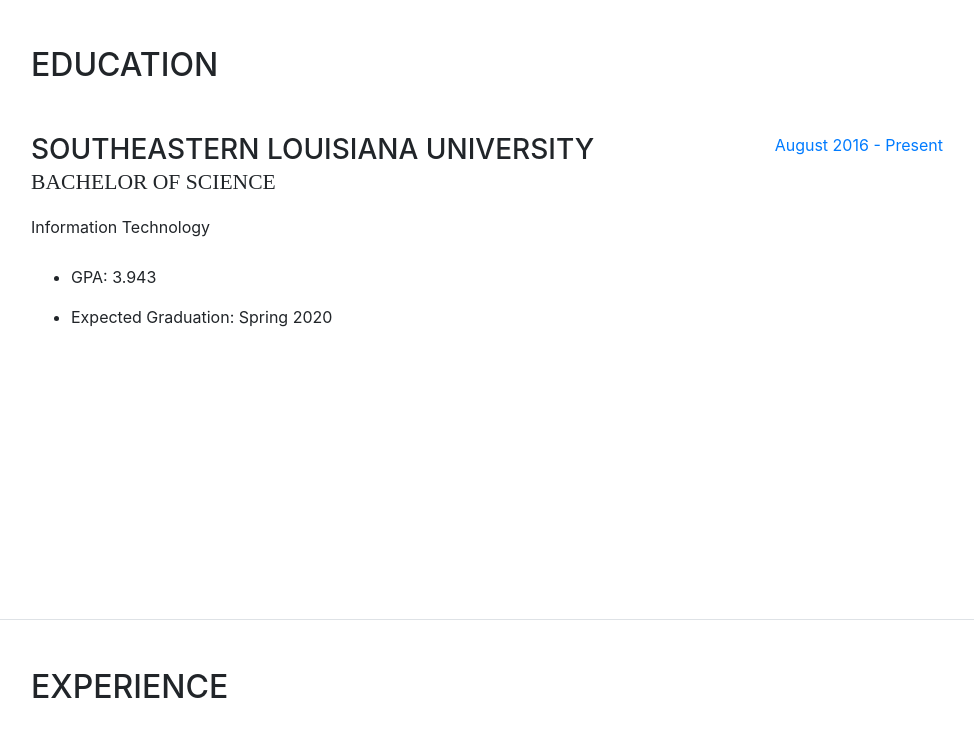
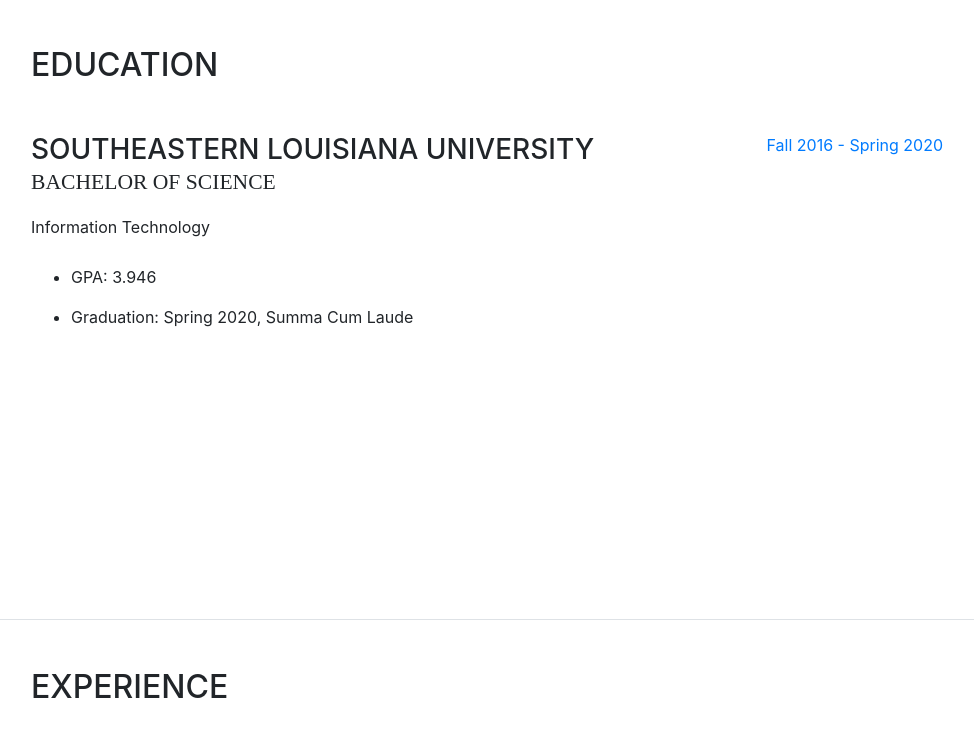
Before and after one commit to jbw716/jbw716.github.io, a website with bundled scripts: page index.html in a window 1280 px wide. Shown: the part 980-1731 px from the top of the page, without its empty margins (289-1263 px from the left). Built offline with nearby package versions, Linux system fonts and the light colour scheme; a web font is replaced by a local one.

Commit message:
Updated education section

```diff
--- a/index.html
+++ b/index.html
@@ -153,22 +153,19 @@
             <h3 class="mb-0">Southeastern Louisiana University</h3>
             <div class="subheading mb-3">Bachelor of Science</div>
             <div>Information Technology</div>
-            <!--p> · GPA: 4.00<br> · Expected Graduation: Spring 2020</p-->
             <ul>
               <li style="margin-top: 5%;">
-                <p>GPA: 3.943</p>
+                <p>GPA: 3.946</p>
               </li>
               <li>
-                <p>Expected Graduation: Spring 2020</p>
+                <p>Graduation: Spring 2020, Summa Cum Laude</p>
               </li>
             </ul>
-            <!--p>Expected Graduation: Spring 2020</p-->
           </div>
           <div class="resume-date text-md-right">
-            <span class="text-primary">August 2016 - Present</span>
+            <span class="text-primary">Fall 2016 - Spring 2020</span>
           </div>
         </div>
-
       </div>
     </section>
 
@@ -182,7 +179,11 @@
             <ul>
               <li>
                 <div class="subheading mb-0">Software Developer II, Fall 2021 - Present</div>
+              </li>
+              <li>
                 <div class="subheading mb-0">Software Developer I, Spring 2020 - Fall 2021</div>
+              </li>
+              <li>
                 <div class="subheading mb-0">Computer Science Intern, Winter 2018 - Spring 2020</div>
                 <ul>
                   <li>
```
